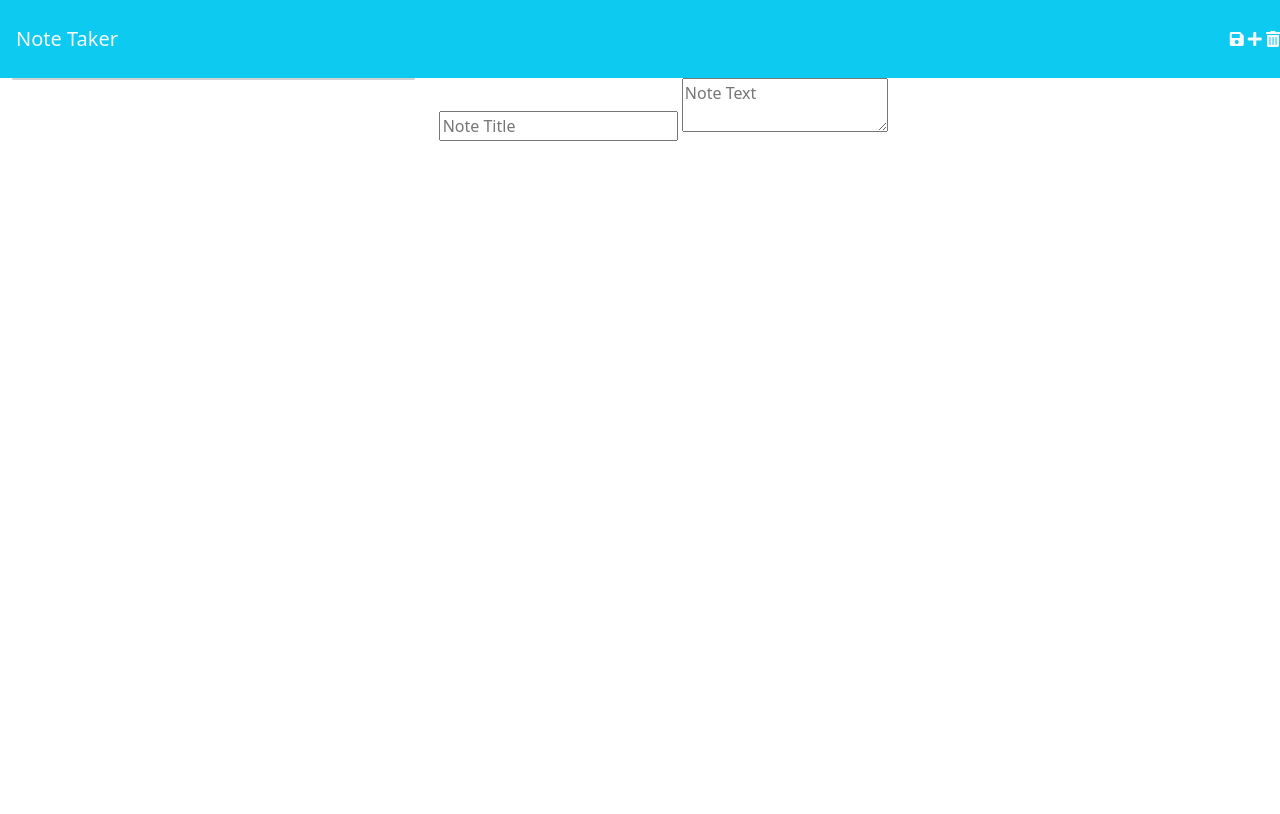
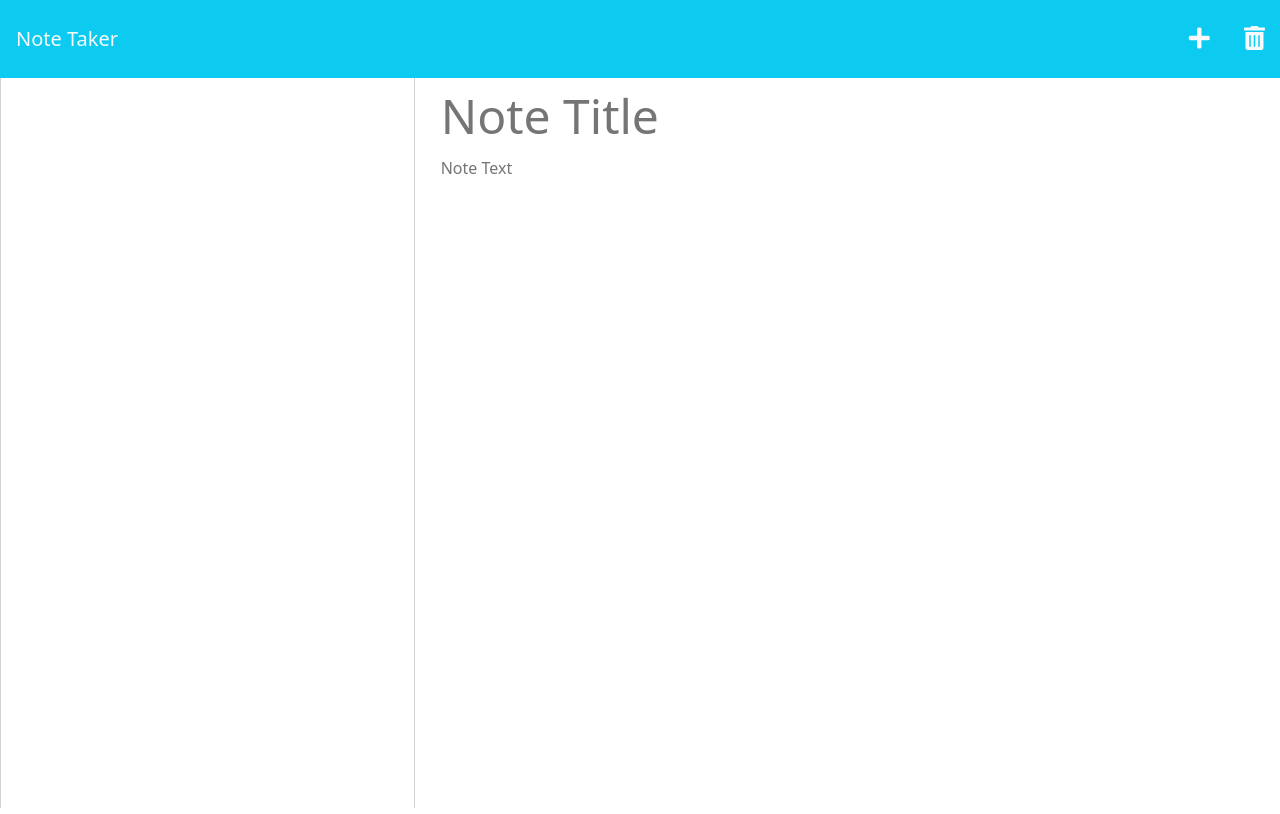
Before and after one commit to jkrieger6/note-taker, a website: page develop/public/notes.html in a window 1280 px wide. Drawn offline with nearby package versions, Linux system fonts and the light colour scheme; no server answers.

Commit message:
fixed typo in style sheet

```diff
--- a/develop/public/notes.html
+++ b/develop/public/notes.html
@@ -12,7 +12,7 @@
       integrity="sha384-mzrmE5qonljUremFsqc01SB46JvROS7bZs3IO2EmfFsd15uHvIt+Y8vEf7N7fWAU"
       crossorigin="anonymous"
     />
-    <link rel="stylesheet" href="/assets/css/styles.css" />
+    <link rel="stylesheet" href="/assets/css/style.css" />
   </head>
 
   <body>
```
